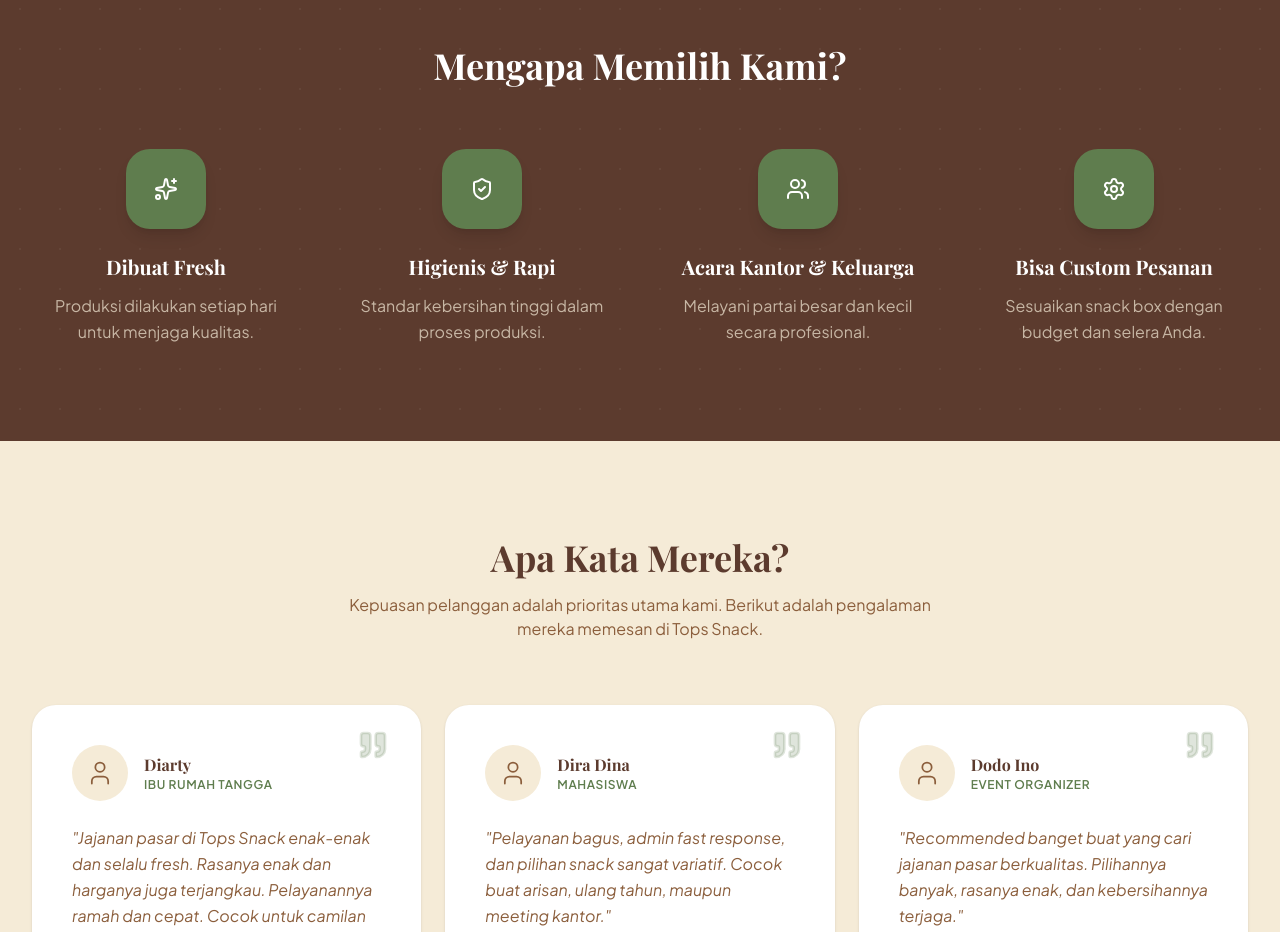
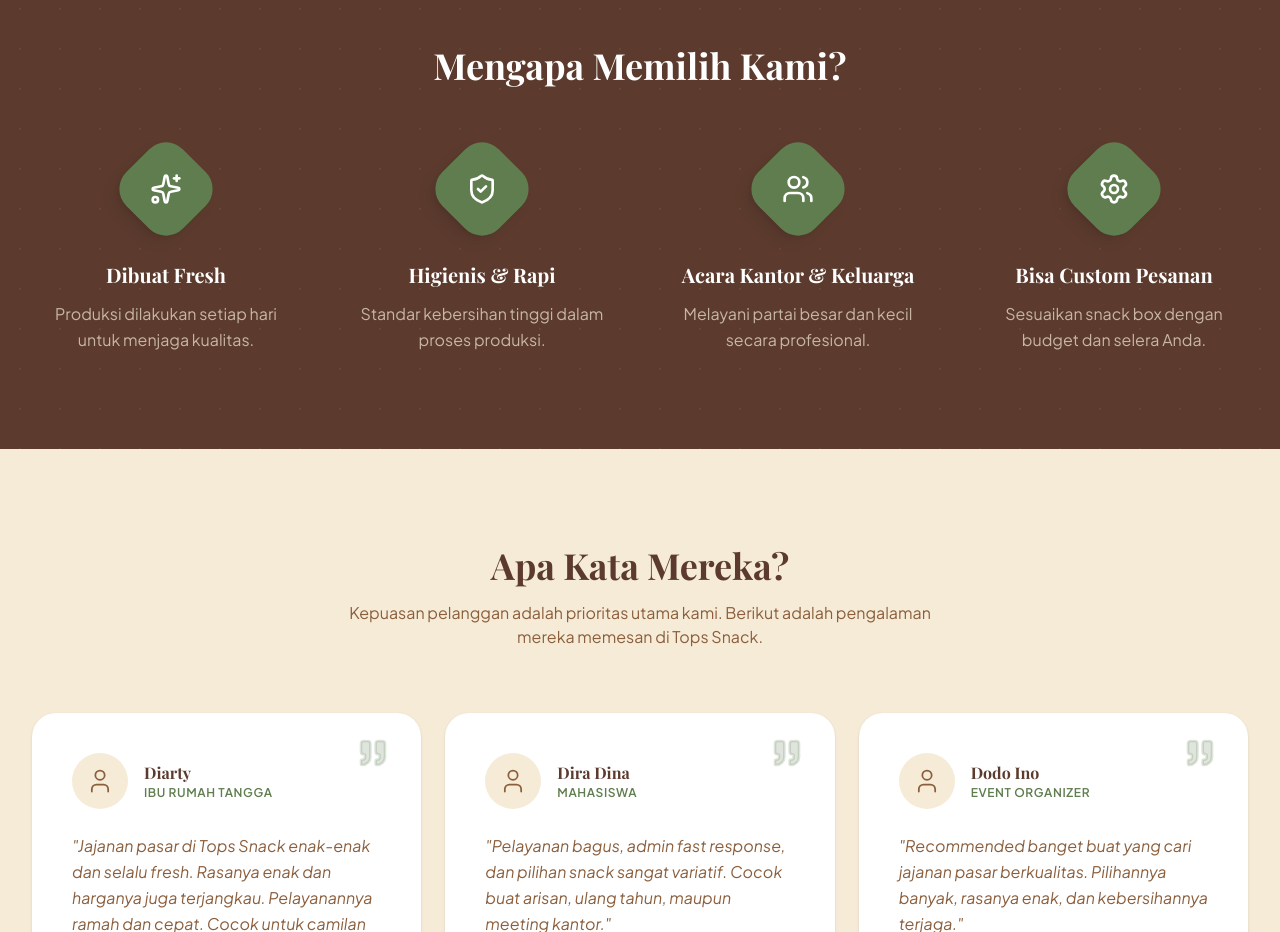
Before and after one commit to berrlylie/tops.snack, a React (Vite) app: page / in a window 1280 px wide. Shown: the part 3580-4512 px from the top of the page. Built offline with nearby package versions, Linux system fonts and the light colour scheme; no server answers; a web font is replaced by a local one.

Commit message:
Update Advantages.tsx

```diff
--- a/src/components/Advantages.tsx
+++ b/src/components/Advantages.tsx
@@ -3,26 +3,10 @@ import { Sparkles, ShieldCheck, Users, Settings } from 'lucide-react';
 
 export default function Advantages() {
   const advantages = [
-    {
-      icon: <Sparkles className="text-white" size={24} />,
-      title: 'Dibuat Fresh',
-      description: 'Produksi dilakukan setiap hari untuk menjaga kualitas.',
-    },
-    {
-      icon: <ShieldCheck className="text-white" size={24} />,
-      title: 'Higienis & Rapi',
-      description: 'Standar kebersihan tinggi dalam proses produksi.',
-    },
-    {
-      icon: <Users className="text-white" size={24} />,
-      title: 'Acara Kantor & Keluarga',
-      description: 'Melayani partai besar dan kecil secara profesional.',
-    },
-    {
-      icon: <Settings className="text-white" size={24} />,
-      title: 'Bisa Custom Pesanan',
-      description: 'Sesuaikan snack box dengan budget dan selera Anda.',
-    },
+    { icon: <Sparkles size={32} />, title: 'Dibuat Fresh', description: 'Produksi dilakukan setiap hari untuk menjaga kualitas.' },
+    { icon: <ShieldCheck size={32} />, title: 'Higienis & Rapi', description: 'Standar kebersihan tinggi dalam proses produksi.' },
+    { icon: <Users size={32} />, title: 'Acara Kantor & Keluarga', description: 'Melayani partai besar dan kecil secara profesional.' },
+    { icon: <Settings size={32} />, title: 'Bisa Custom Pesanan', description: 'Sesuaikan snack box dengan budget dan selera Anda.' },
   ];
 
   return (
@@ -37,7 +21,6 @@ export default function Advantages() {
           <h3 className="text-3xl md:text-4xl font-bold">Mengapa Memilih Kami?</h3>
         </div>
 
-        {/* Grid diubah menjadi 2 kolom di mobile dan 4 kolom di layar besar */}
         <div className="grid grid-cols-2 lg:grid-cols-4 gap-4 md:gap-12">
           {advantages.map((item, index) => (
             <motion.div
@@ -48,9 +31,18 @@ export default function Advantages() {
               transition={{ duration: 0.6, delay: index * 0.1 }}
               className="text-center group"
             >
-              <div className="w-14 h-14 md:w-20 md:h-20 bg-brand-green-leaf rounded-2xl md:rounded-3xl flex items-center justify-center mx-auto mb-4 md:mb-6 shadow-lg">
+              {/* Container Belah Ketupat dengan Animasi */}
+              <motion.div
+                whileHover={{ rotate: 135, scale: 1.1 }}
+                transition={{ duration: 0.5, ease: "easeInOut" }}
+                className="w-16 h-16 md:w-20 md:h-20 bg-brand-green-leaf rounded-2xl md:rounded-3xl flex items-center justify-center mx-auto mb-6 md:mb-8 shadow-lg rotate-45 cursor-pointer"
+              >
+                {/* Ikon diputar balik agar tetap tegak */}
+                <div className="-rotate-45 text-white">
                   {item.icon}
                 </div>
+              </motion.div>
+
               <h4 className="text-sm md:text-xl font-bold mb-1 md:mb-3">{item.title}</h4>
               <p className="text-[10px] md:text-base text-brand-beige/70 leading-relaxed px-1">
                 {item.description}
```
Lines whose indentation alone changed are shown as unchanged.
